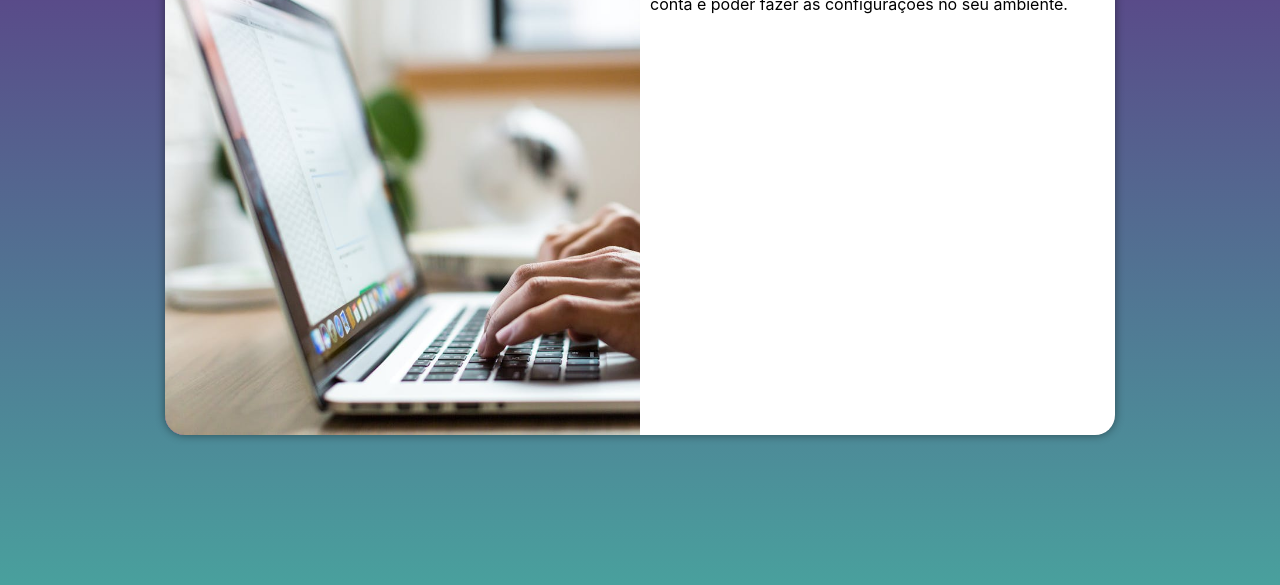
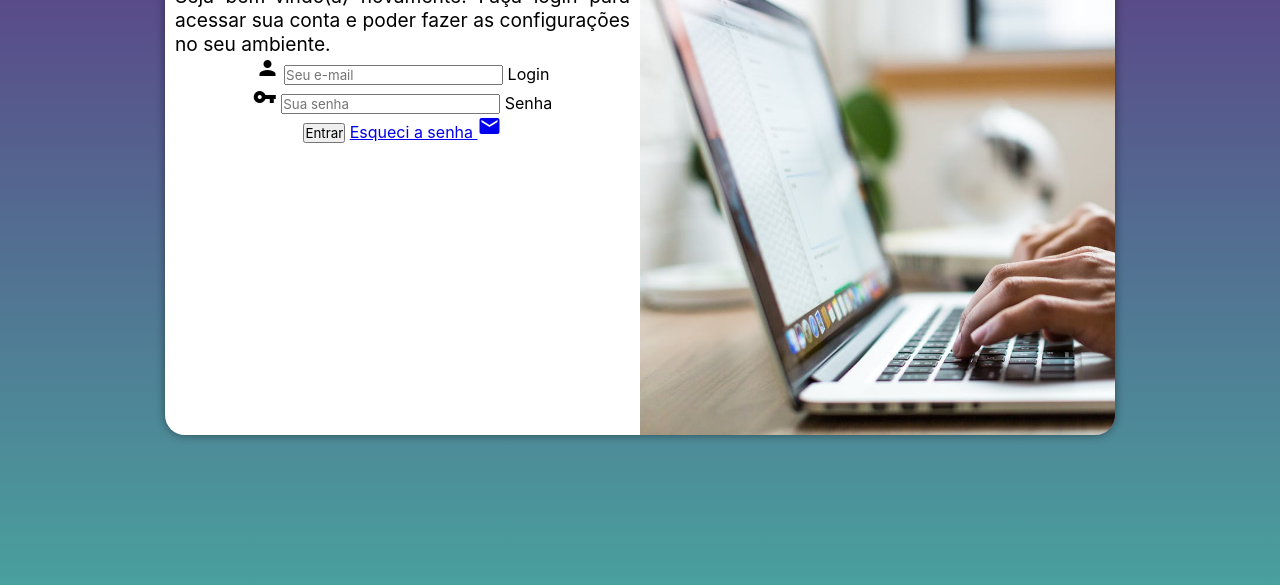
Before and after one commit to AlmeidaDan/projeto-login, a plain HTML site: page index.html in a window 1280 px wide. Shown: the part 215-800 px from the top of the page. Drawn offline with Linux system fonts and the light colour scheme.

Commit message:
adicionei o formulário

```diff
--- a/estilos/media-query.css
+++ b/estilos/media-query.css
@@ -42,7 +42,7 @@ Telas grandes: acima de 1200px
     }
 
     section#login > div#imagem {
-        float: left;
+        float: right;
         width: 50%;
         height: 100%;
     }
@@ -52,4 +52,13 @@ Telas grandes: acima de 1200px
         width: 50%;
     }
 
+    div#formulario > h1 {
+        font-size: 2em;
+    }
+
+    div#formulario > p {
+        font-size: 1.2em;
+        text-align: justify;
+    }
+
 }
--- a/estilos/style.css
+++ b/estilos/style.css
@@ -53,3 +53,12 @@ section#login > div#formulario {
     display: block;
     padding: 10px;
 }
+
+div#formulario {
+    text-align: center;
+    margin-bottom: 10px;
+}
+
+div#formulario > p {
+    font-size: 0.8em;
+}
--- a/index.html
+++ b/index.html
@@ -3,6 +3,7 @@
 <head>
     <meta charset="UTF-8">
     <meta name="viewport" content="width=device-width, initial-scale=1.0">
+    <link rel="stylesheet" href="https://fonts.googleapis.com/icon?family=Material+Icons">
     <link rel="stylesheet" href="estilos/style.css">
     <link rel="stylesheet" href="estilos/media-query.css">
     <title>Login</title>
@@ -16,8 +17,21 @@
             <div id="formulario">
                 <h1>Login</h1>
                 <p>Seja bem-vindo(a) novamente. Faça login para acessar sua conta e poder fazer as configurações no seu ambiente.</p>
-                <form action="login.php" method="post">
-
+                <form action="login.php" method="post" autocomplete="on">
+                    <div class="campo">
+                        <i class="material-icons">person</i>
+                        <input type="email" name="login" id="ilogin" placeholder="Seu e-mail" autocomplete="email" required maxlength="30">
+                        <label for="ilogin">Login</label>
+                    </div>
+                    <div class="campo">
+                        <i class="material-icons">vpn_key</i>
+                        <input type="password" name="senha" id="isenha" placeholder="Sua senha" autocomplete="current-password" required minlength="8" maxlength="30">
+                        <label for="isenha">Senha</label>
+                    </div>
+                    <input type="submit" value="Entrar">
+                    <a href="esqueci.html">
+                        Esqueci a senha <i class="material-icons">mail</i>
+                    </a>
                 </form>
             </div>
         </section>
```
